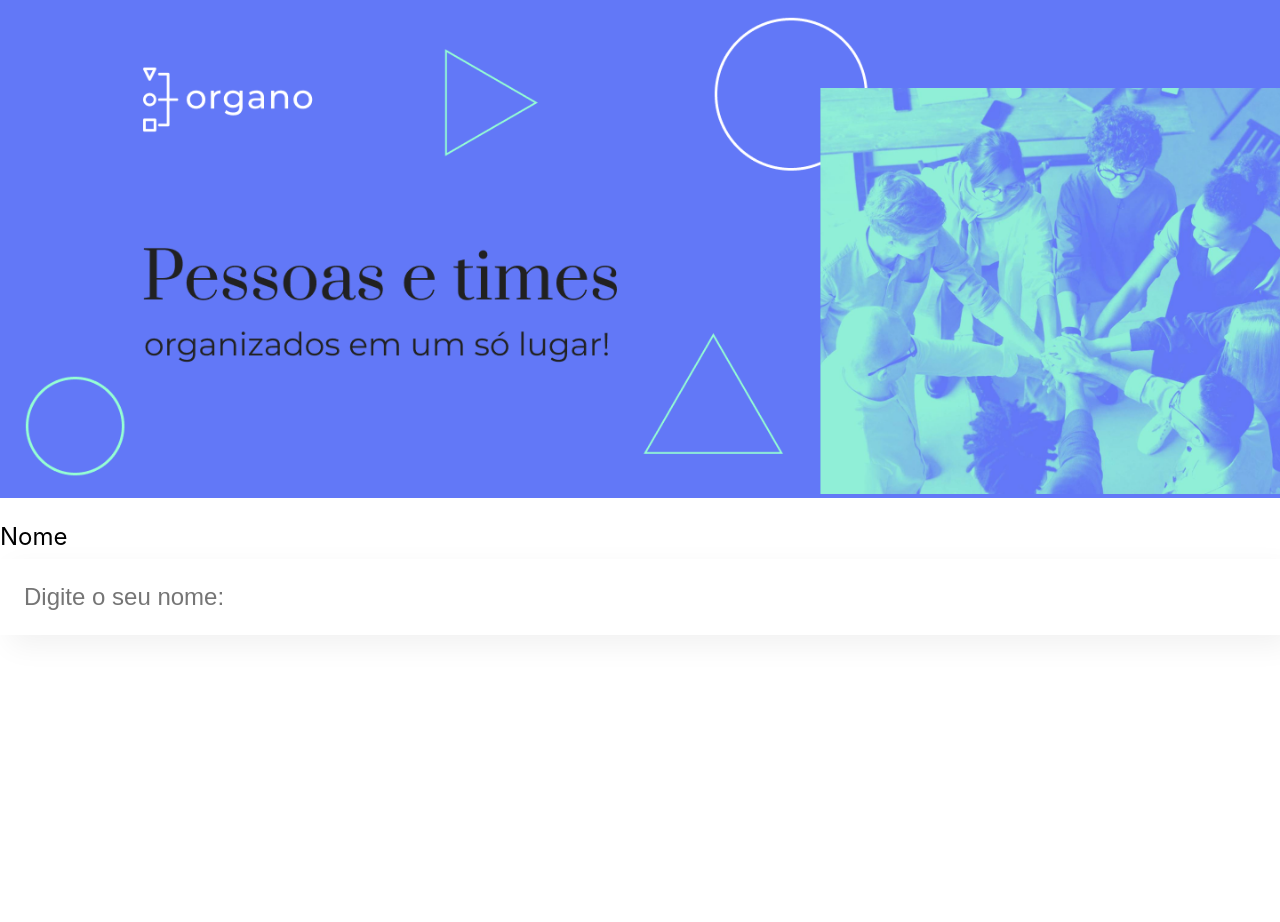
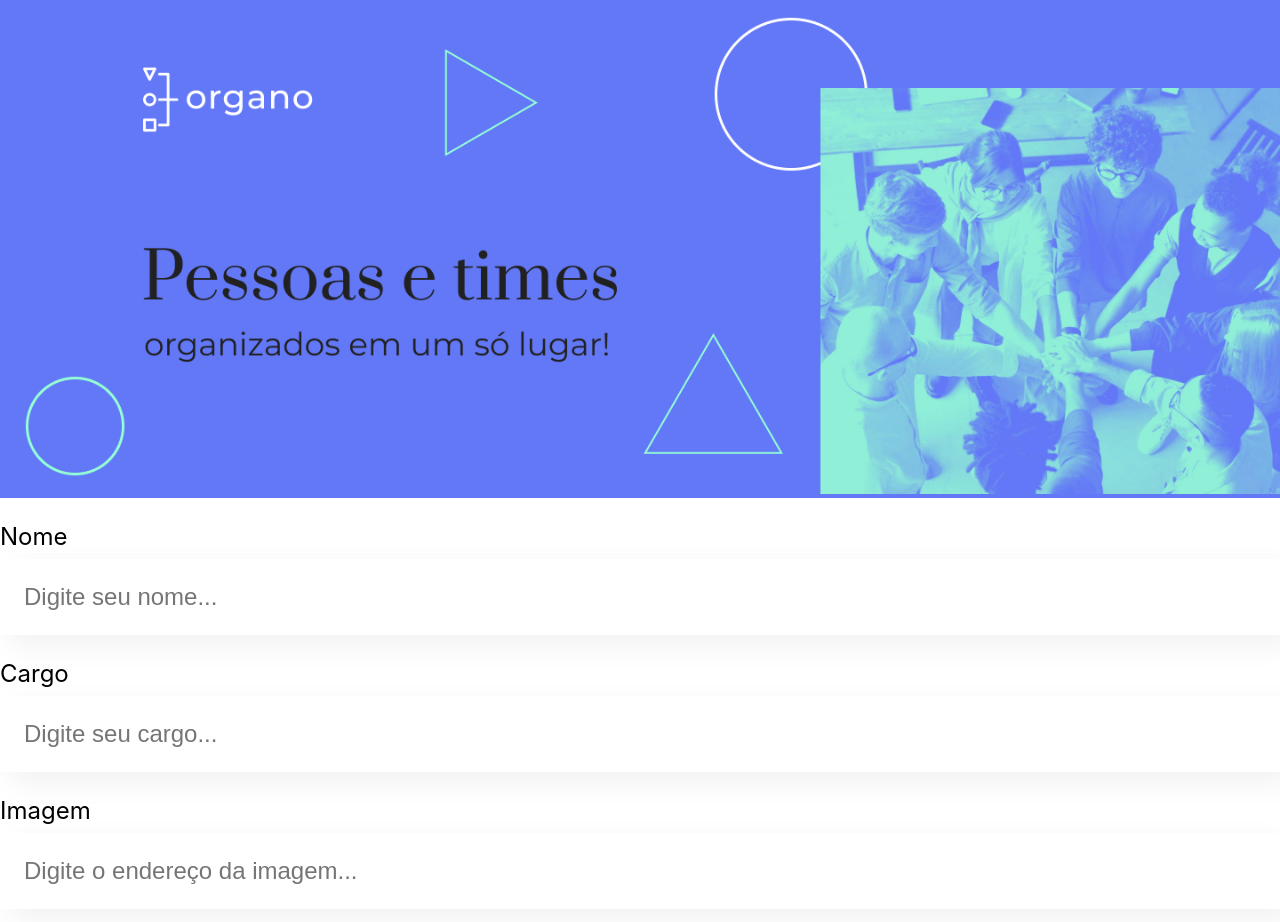
Before and after one commit to robertfreitas1/organo, a React (Create React App) app: page / in a window 1280 px wide. Shown: the top 922 px of the page. Before the commit the page ends 800 px from the top, so only its background shows below. Built offline with nearby package versions, Linux system fonts and the light colour scheme.

Commit message:
usando porps passagem por parametros

```diff
--- a/public/index.html
+++ b/public/index.html
@@ -1,5 +1,5 @@
 <!DOCTYPE html>
-<html lang="en">
+<html lang="pt-br">
   <head>
     <meta charset="utf-8" />
     <link rel="icon" href="%PUBLIC_URL%/favicon.ico" />
--- a/src/App.js
+++ b/src/App.js
@@ -7,7 +7,9 @@
     <div className="App">
       <header className="App-header">
        <Banner/>
-       <CampoTexto/>
+       <CampoTexto label="Nome" placeholder="Digite seu nome"/>
+       <CampoTexto label="Cargo"  placeholder="Digite seu cargo"/>
+       <CampoTexto label="Imagem" placeholder="Digite o endereço da imagem" />
 
 
       </header>
--- a/src/componentes/CampoTexto/CampoTexto.js
+++ b/src/componentes/CampoTexto/CampoTexto.js
@@ -1,10 +1,11 @@
 import './CampoTexto.css'
 
-const CampoTexto = () => {
+const CampoTexto = (props) => {
+const placeholderModificado = `${props.placeholder}...`
 return (
     <div className="campo-texto">
-        <label>Nome</label>
-        <input placeholder='Digite o seu nome:'/>
+        <label>{props.label}</label>
+        <input placeholder={placeholderModificado}/>
     </div>
 )
 }
```
